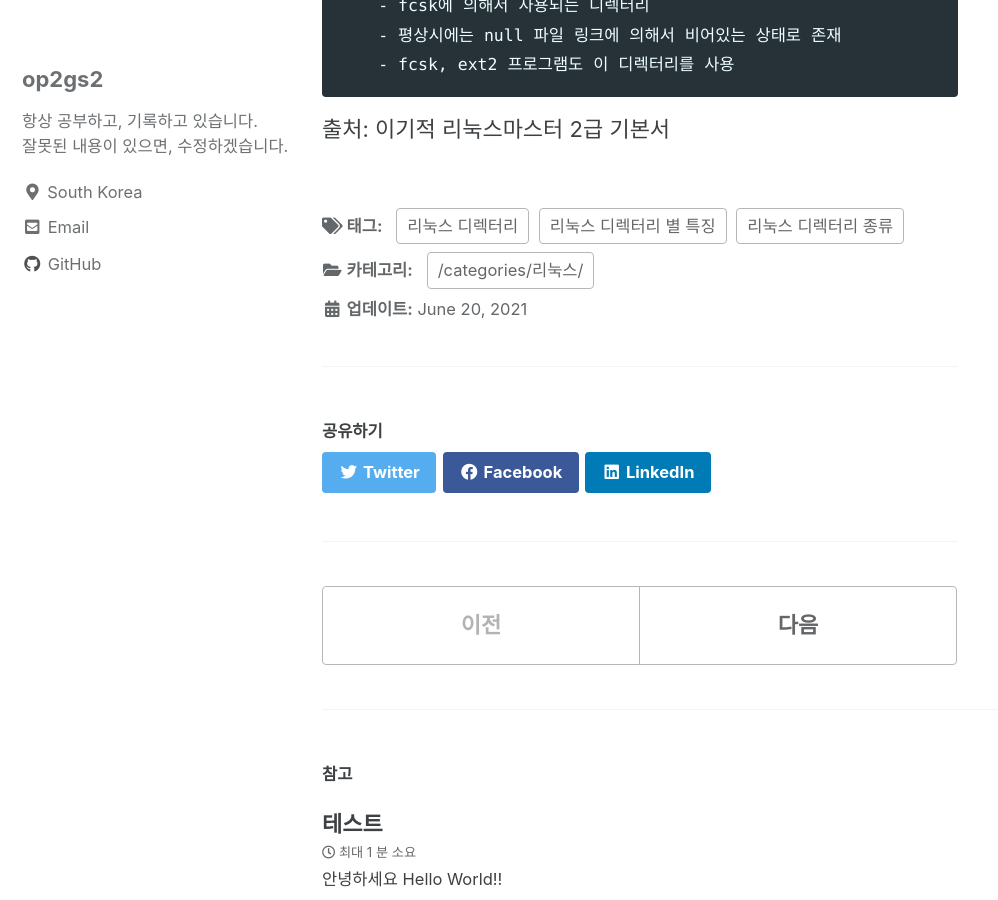
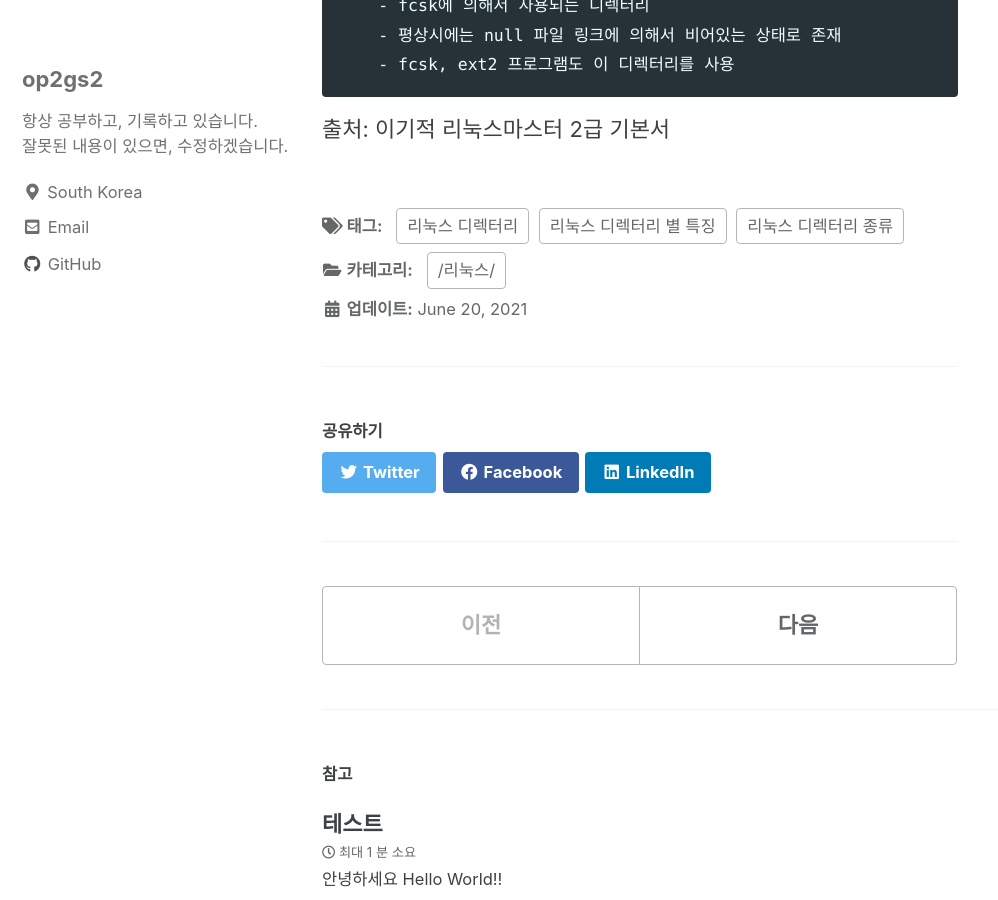
Before and after one commit to DongkilShin1/op2gs2.github.io, a Jekyll site: the page built from _posts/2021/리눅스/2021-06-20-1.리눅스 디렉터리 종류와 특징.md, in a window 1280 px wide and 900 px high, scrolled down 1838 px. Shown: the whole window, without its empty margins (0-998 px from the left). Built offline with Jekyll 4.4.1, drawn with Linux system fonts in a browser that asks for light colours; cached includes are drawn as plain includes.

Commit message:
no message

```diff
--- a/_posts/2021/리눅스/2021-06-20-1.리눅스 디렉터리 종류와 특징.md
+++ b/_posts/2021/리눅스/2021-06-20-1.리눅스 디렉터리 종류와 특징.md
@@ -3,7 +3,7 @@ title:  "1. 리눅스 디텍터리 종류와 특징"
 excerpt: "리눅스 디텍터리 종류와 특징"
 
 categories:
-  - /categories/리눅스/
+  - /리눅스/
 tags:
   - 리눅스 디렉터리 종류
   - 리눅스 디렉터리
```
Also changed, not shown: _pages/category/linux.md (+1 -1 lines).
